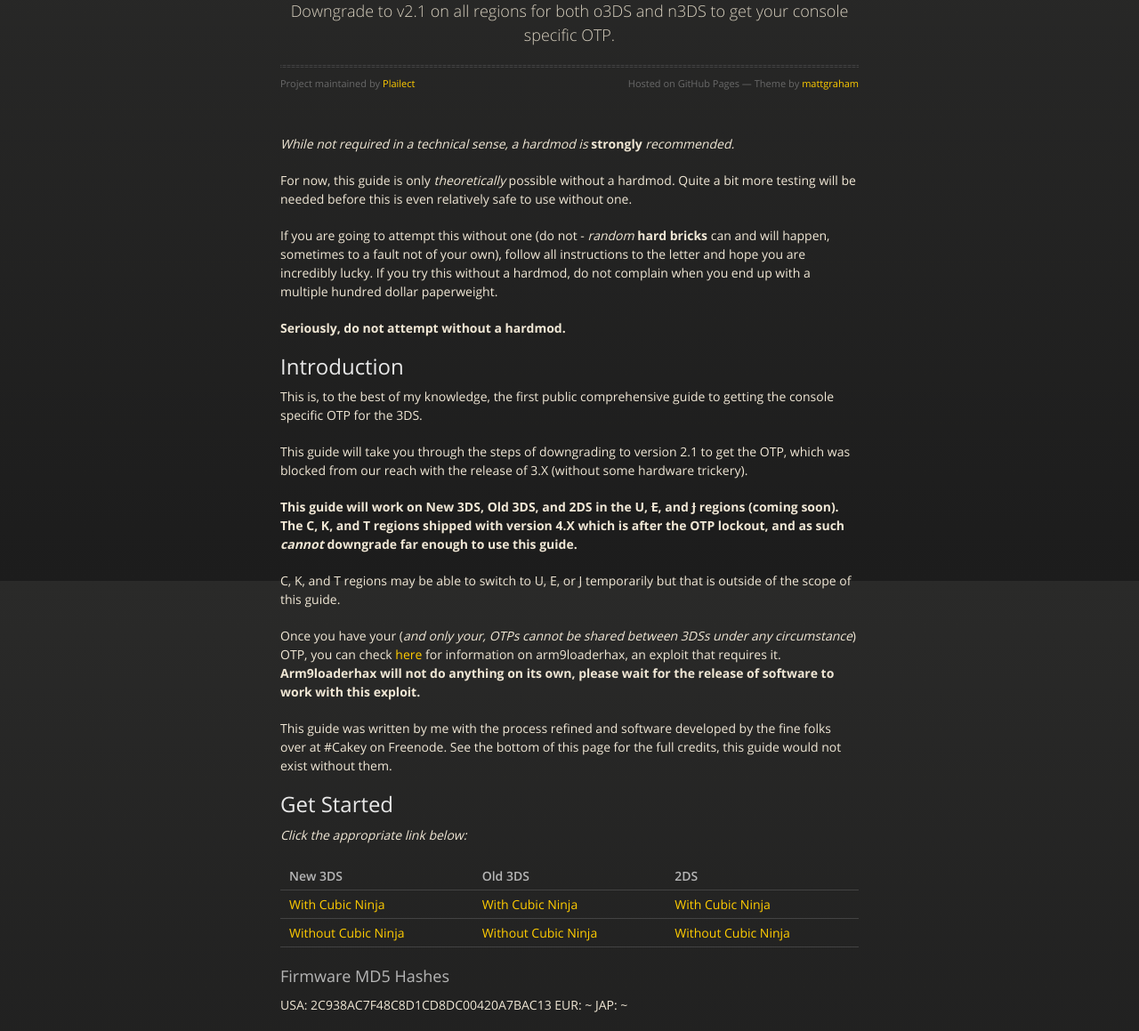
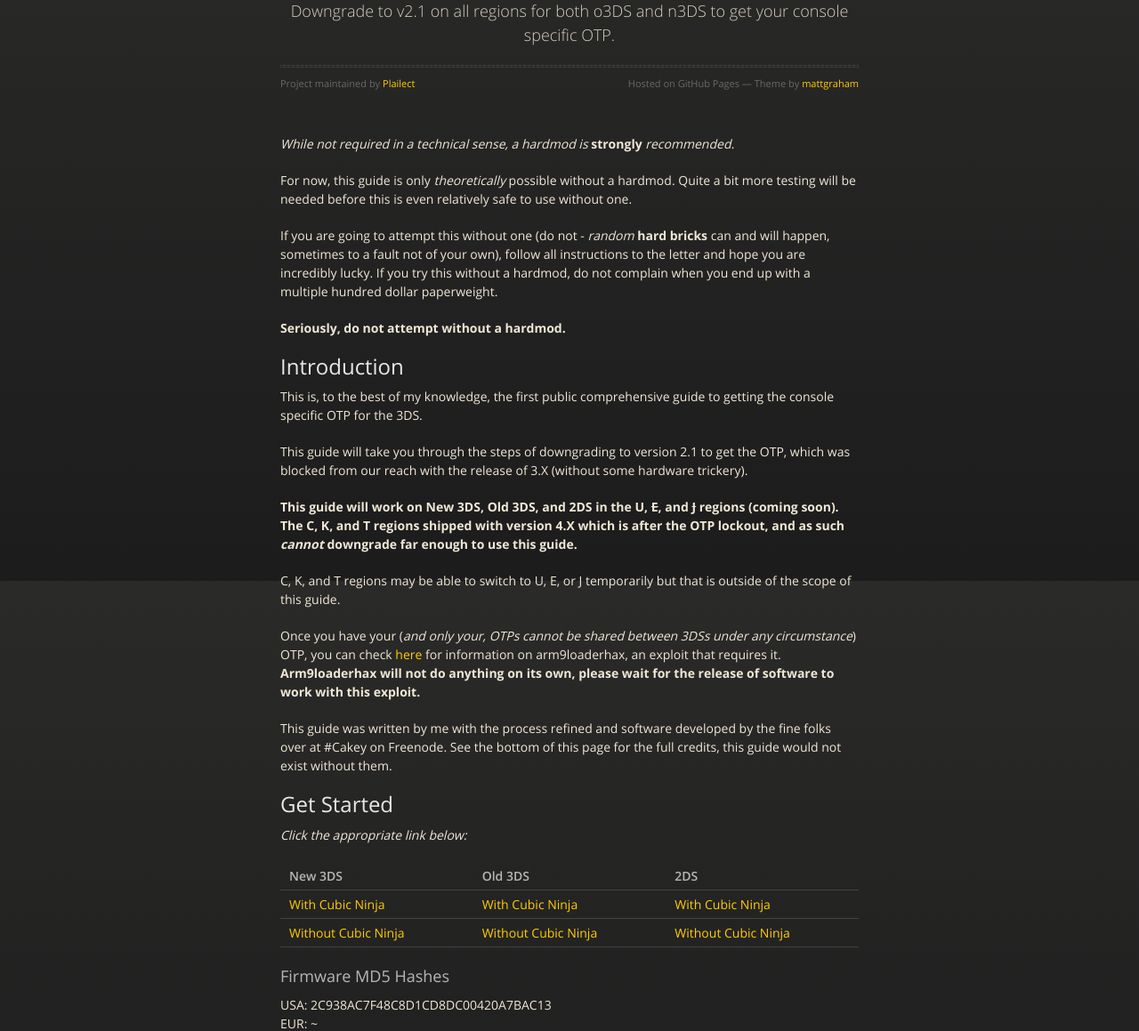
Before and after one commit to lesswind/OTP, a plain HTML site: page index.html in a window 1280 px wide. Shown: the part 147-1306 px from the top of the page at 89% size. Drawn offline with nearby package versions, Linux system fonts and the light colour scheme.

```diff
--- a/index.html
+++ b/index.html
@@ -91,9 +91,9 @@
 <h3>
 <a id="firmware-md5-hashes" class="anchor" href="#firmware-md5-hashes" aria-hidden="true"><span aria-hidden="true" class="octicon octicon-link"></span></a>Firmware MD5 Hashes</h3>
 
-<p>USA: 2C938AC7F48C8D1CD8DC00420A7BAC13
-EUR: ~
-JAP: ~</p>
+<p>USA: 2C938AC7F48C8D1CD8DC00420A7BAC13<br>
+EUR: ~<br>
+JAP: ~    </p>
 
 <h2>
 <a id="credits" class="anchor" href="#credits" aria-hidden="true"><span aria-hidden="true" class="octicon octicon-link"></span></a>Credits</h2>
```
Also changed, not shown: params.json (+1 -1 lines).
